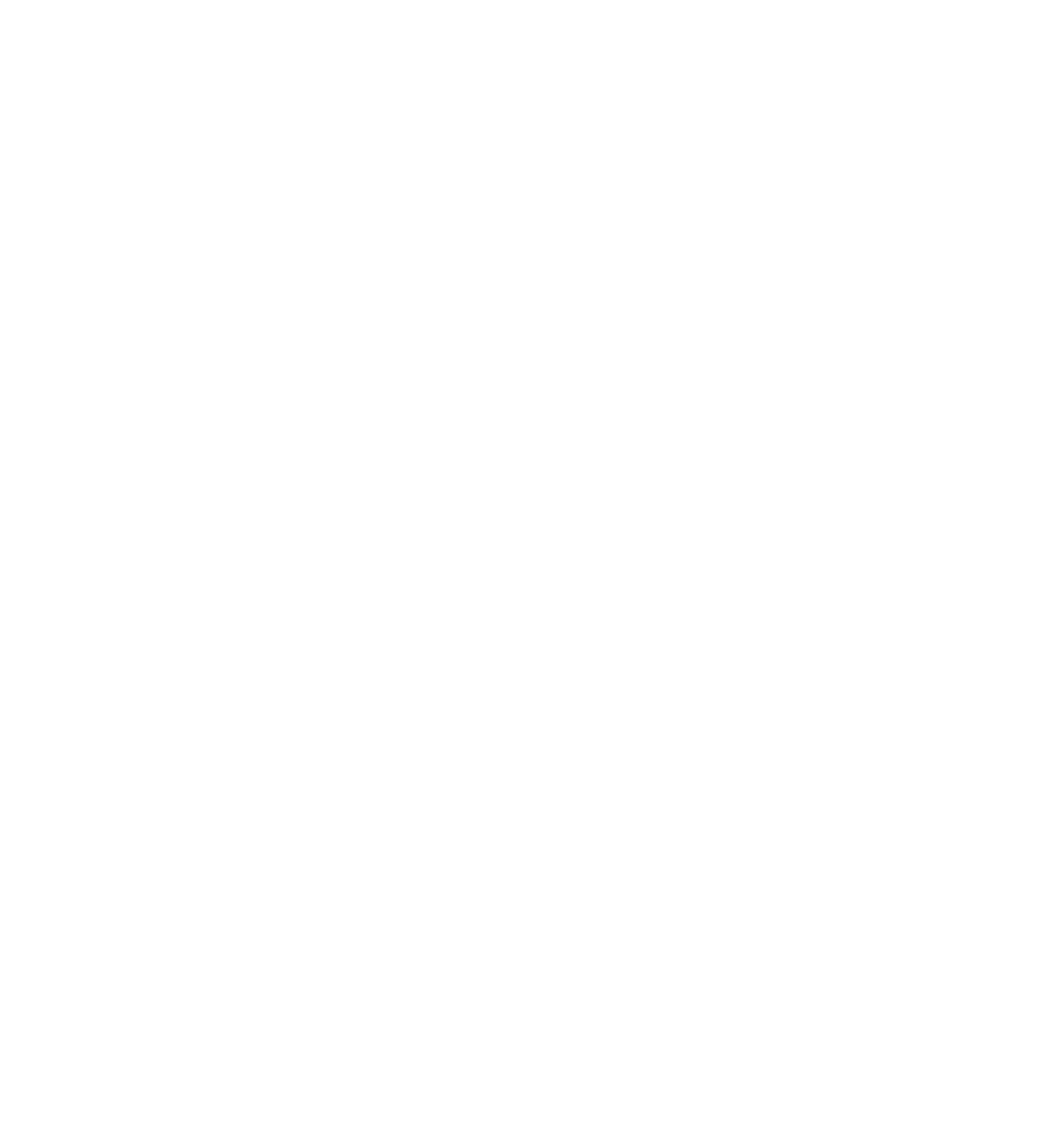
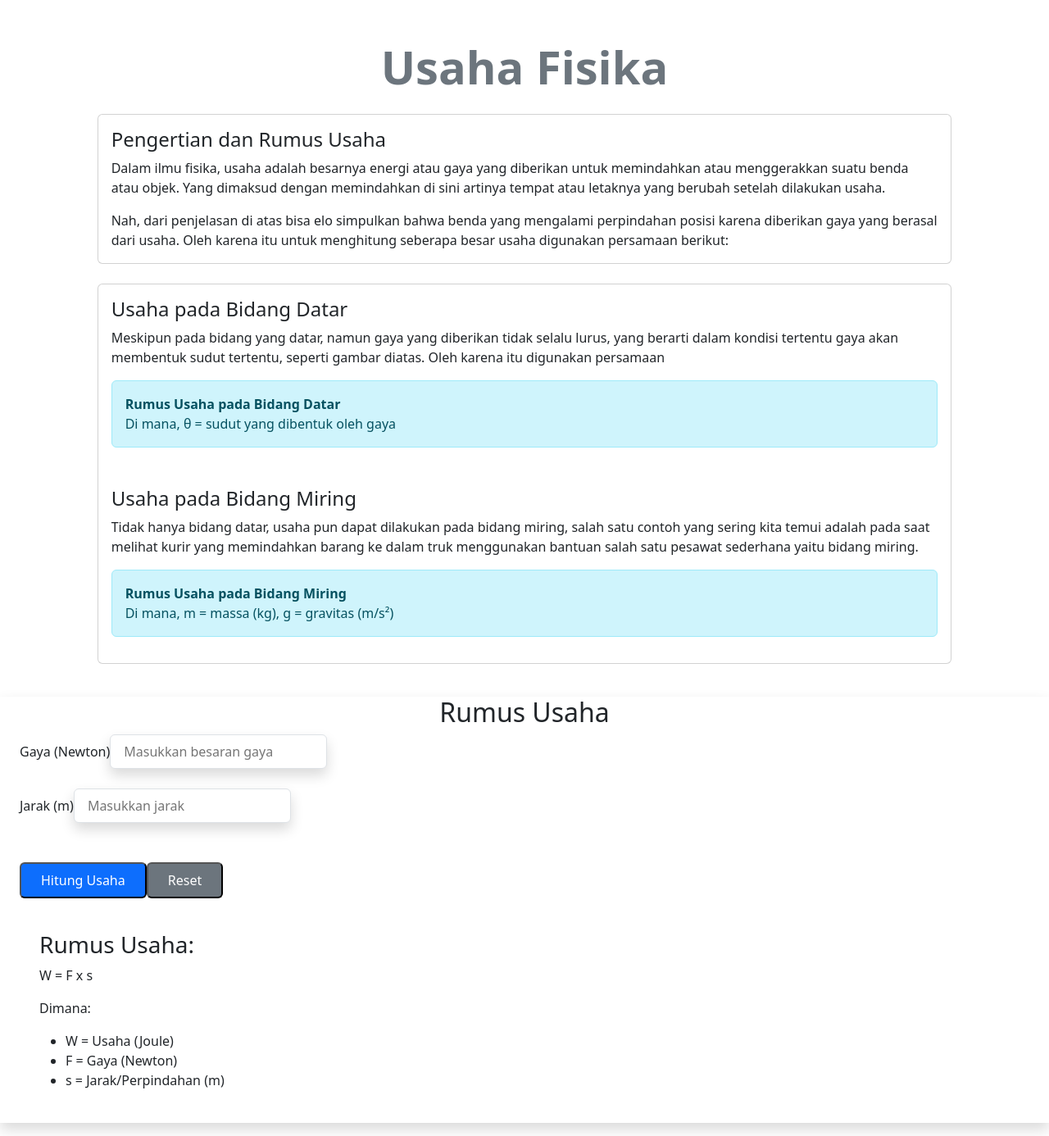
Before and after one commit to barthms/physic-SMA, a React (Create React App) app: page /usaha in a window 1280 px wide. Before the commit this address had no page. Shown: the whole page at 82% size. Before the commit the page ends 800 px from the top, so only its background shows below. Built offline with nearby package versions, Linux system fonts and the light colour scheme.

Commit message:
menyelesaikan halaman usaha

```diff
--- a/src/App.js
+++ b/src/App.js
@@ -2,6 +2,7 @@
 import { BrowserRouter as Router, Route, Routes } from "react-router-dom";
 import Beranda from "./pages/Beranda";
 import 'bootstrap/dist/css/bootstrap.css';
+import Usaha from "./pages/Usaha";
 
 
 const App = () => {
@@ -10,6 +11,7 @@
                 <Routes>
                     <Route path="/" element={<Beranda/>} />
                     <Route path="beranda" element={<Beranda/>} />
+                    <Route path="usaha" element={<Usaha/>} />
                 </Routes>
             </Router>
     )
--- /dev/null
+++ b/src/components/KalUsaha.js
@@ -0,0 +1,114 @@
+import React, { useState } from 'react';
+import '../index.css';
+
+const Usaha = () => {
+    const [gaya, setGaya] = useState('');
+    const [jarak, setJarak] = useState('');
+    const [hasil, setHasil] = useState('');
+
+    const hitungUsaha = () => {
+
+
+        if (gaya && jarak) {
+            const gayaAngka = parseFloat(gaya);
+            const jarakAngka = parseFloat(jarak);
+
+
+
+            const usaha = gayaAngka * jarakAngka;
+            setHasil(usaha);
+        }
+    }
+
+    const handleGayaChange = (e) => {
+        setGaya(e.target.value);
+    }
+
+    const handleJarakChange = (e) => {
+        setJarak(e.target.value);
+    }
+
+    const resetForm = () => {
+        setGaya('');
+        setJarak('');
+        setHasil('');
+    }
+
+    return (
+        <div className="min-h-screen bg-gray-100 py-6 flex flex-col justify-center sm:py-12">
+            <div className="relative py-3 sm:max-w-xl sm:mx-auto">
+                <div className="relative px-4 py-10 bg-white mx-8 md:mx-0 shadow rounded-3xl sm:p-10">
+                    <div className="max-w-md mx-auto">
+                        <div className="divide-y divide-gray-200">
+                            <div className="py-8 text-base leading-6 space-y-4 text-gray-700 sm:text-lg sm:leading-7">
+                                <h2 className="text-2xl font-bold mb-6 text-center">Rumus Usaha</h2>
+
+                                <div className="mb-4">
+                                    <label className="block text-gray-700 text-sm font-bold mb-2">
+                                        Gaya (Newton)
+                                    </label>
+                                    <input
+                                        className="shadow appearance-none border rounded w-full py-2 px-3 text-gray-700 leading-tight focus:outline-none focus:shadow-outline"
+                                        type="number"
+                                        value={gaya}
+                                        onChange={handleGayaChange}
+                                        placeholder="Masukkan besaran gaya"
+                                    />
+                                </div>
+
+                                <div className="mb-4">
+                                    <label className="block text-gray-700 text-sm font-bold mb-2">
+                                        Jarak (m)
+                                    </label>
+                                    <input
+                                        className="shadow appearance-none border rounded w-full py-2 px-3 text-gray-700 leading-tight focus:outline-none focus:shadow-outline"
+                                        type="number"
+                                        value={jarak}
+                                        onChange={handleJarakChange}
+                                        placeholder="Masukkan jarak"
+                                    />
+                                </div>
+
+                                <button
+                                    className="bg-primary hover:bg-blue-700 text-white font-bold py-2 px-4 rounded focus:outline-none focus:shadow-outline w-full"
+                                    onClick={hitungUsaha}
+                                >
+                                    Hitung Usaha
+                                </button>
+
+                                {hasil && (
+                                    <div className="mt-4 p-4 bg-green-100 rounded-lg">
+                                        <p className="text-center d-inline p-2 text-bg-secondary ">
+                                            Hasil Usaha: {hasil} Joule
+                                        </p>
+                                    </div>
+                                )}
+                                <button
+
+                                    className="mt-4 mb-3 bg-secondary hover:bg-red-700 text-white font-bold py-2 px-4 rounded focus:outline-none focus:shadow-outline w-full"
+                                    onClick={resetForm}
+                                >
+                                    Reset
+                                </button>
+
+
+                                <div className="mt-6 p-4 bg-gray-100 rounded-lg">
+                                    <h3 className="font-bold mb-2">Rumus Usaha:</h3>
+                                    <p>W = F x s</p>
+                                    <p className="mt-2">Dimana:</p>
+                                    <ul className="list-disc ml-6">
+                                        <li>W = Usaha (Joule)</li>
+                                        <li>F = Gaya (Newton)</li>
+                                        <li>s = Jarak/Perpindahan (m)</li>
+                                    </ul>
+                                </div>
+                            </div>
+                        </div>
+                    </div>
+                </div>
+            </div>
+        </div>
+    );
+};
+
+export default Usaha;
--- a/src/pages/Beranda.js
+++ b/src/pages/Beranda.js
@@ -17,7 +17,7 @@
                     title="Contoh Penerapan Fisika"
                     description={
                         <>
-                            Fisika bukan hanya dipelajari di ruang kelas, tetapi juga banyak diterapkan dalam kehidupan sehari-hari. Berikut adalah beberapa contoh penerapan fisika yang sering kita temui:
+                            <p>Fisika bukan hanya dipelajari di ruang kelas, tetapi juga banyak diterapkan dalam kehidupan sehari-hari. Berikut adalah beberapa contoh penerapan fisika yang sering kita temui:</p>
                             <ul>
                                 <li><strong>Pergerakan Mobil:</strong> Ketika kita mengendarai mobil, kita memanfaatkan hukum gerak Newton yang menjelaskan bagaimana mobil bergerak, berhenti, atau berbelok. Misalnya, saat mobil berhenti mendadak, kita merasakan gaya dorong ke depan karena hukum inersia.</li>
                                 <li><strong>Elektronik Rumah Tangga:</strong> Setiap alat elektronik seperti televisi, kulkas, dan ponsel bekerja berdasarkan prinsip fisika, terutama dalam aliran listrik dan magnetisme. Tanpa listrik, perangkat ini tidak akan berfungsi.</li>
--- /dev/null
+++ b/src/pages/Usaha.js
@@ -0,0 +1,61 @@
+import KalUsaha from '../components/KalUsaha';
+import '../index.css';
+
+const Usaha = () => {
+    return (
+        <>
+            <div className="container-fluid mt-5">
+                <div className="row justify-content-center">
+                    <div className="col-md-10">
+                        <h1 className="text-center mb-4 text-secondary fw-bold display-4">Usaha Fisika</h1>
+                        <div className="card mb-4">
+                            <div className="card-body">
+                                <h2 className="card-title h4">Pengertian dan Rumus Usaha</h2>
+                                <p className="card-text">
+                                    Dalam ilmu fisika, usaha adalah besarnya energi atau gaya yang diberikan untuk memindahkan atau menggerakkan suatu benda atau objek. Yang dimaksud dengan memindahkan di sini artinya tempat atau letaknya yang berubah setelah dilakukan usaha.
+                                </p>
+                                <p className="card-text">
+                                    Nah, dari penjelasan di atas bisa elo simpulkan bahwa benda yang mengalami perpindahan posisi karena diberikan gaya yang berasal dari usaha.
+                                    Oleh karena itu untuk menghitung seberapa besar usaha digunakan persamaan berikut:
+                                </p>
+                            </div>
+                        </div>
+
+                        <div className="card mb-4">
+                            <div className="card-body">
+                                <h2 className="card-title h4">Usaha pada Bidang Datar</h2>
+                                <p className="card-text">
+                                    Meskipun pada bidang yang datar, namun gaya yang diberikan tidak selalu lurus, yang berarti dalam kondisi tertentu gaya akan membentuk sudut tertentu, seperti gambar diatas. Oleh karena itu digunakan persamaan
+                                </p>
+                                <div className="alert alert-info">
+                                    <strong>Rumus Usaha pada Bidang Datar</strong>
+                                    <p className="mb-0">
+                                        Di mana, θ = sudut yang dibentuk oleh gaya
+                                    </p>
+                                </div>
+                            </div>
+
+
+
+                            <div className="card-body">
+                                <h2 className="card-title h4">Usaha pada Bidang Miring</h2>
+                                <p className="card-text">
+                                    Tidak hanya bidang datar, usaha pun dapat dilakukan pada bidang miring, salah satu contoh yang sering kita temui adalah pada saat melihat kurir yang memindahkan barang ke dalam truk menggunakan bantuan salah satu pesawat sederhana yaitu bidang miring.
+                                </p>
+                                <div className="alert alert-info">
+                                    <strong>Rumus Usaha pada Bidang Miring</strong>
+                                    <p className="mb-0">
+                                        Di mana, m = massa (kg), g = gravitas (m/s²)
+                                    </p>
+                                </div>
+                            </div>
+                        </div>
+                    </div>
+                </div>
+            </div>
+        <KalUsaha/>
+        </>
+    );
+};
+
+export default Usaha;
```
